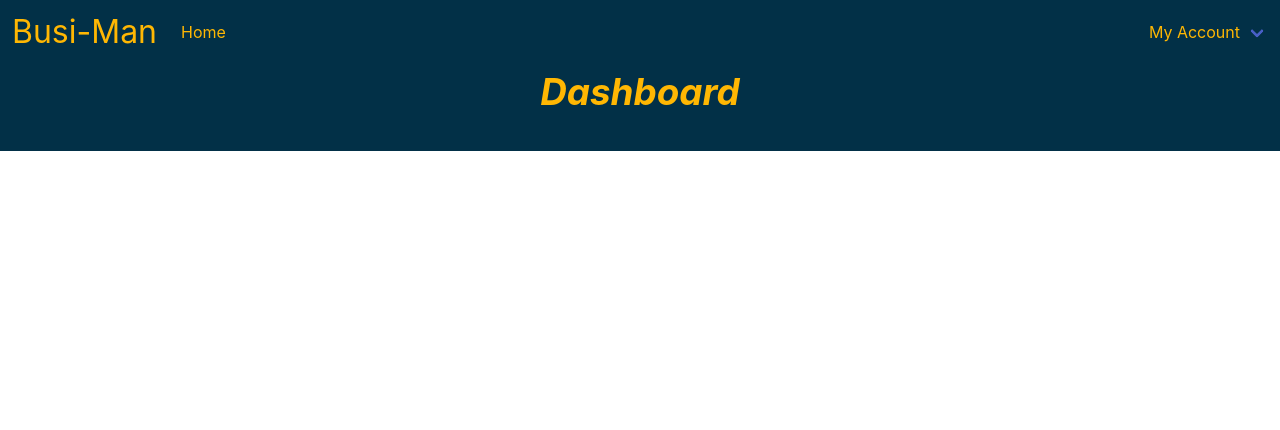
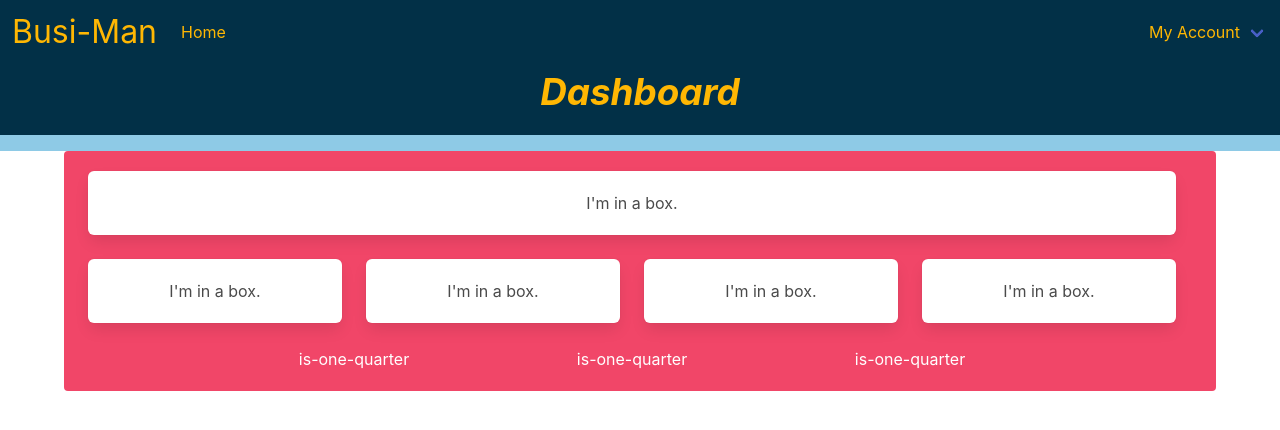
Before and after one commit to lnewmanheggie/Busi-Man, a React (Create React App) app: page /dashboard in a window 1280 px wide. Shown: the top 430 px of the page. Built offline with nearby package versions, Linux system fonts and the light colour scheme.

Commit message:
dashboard layout

```diff
--- a/src/components/Header.js
+++ b/src/components/Header.js
@@ -8,8 +8,9 @@ function Header({ heading }) {
             color: '#ffb703',
             fontWeight: 'bold',
             backgroundColor: '#023047',
-            paddingBottom: '2rem',
-            fontStyle: 'italic'
+            paddingBottom: '1rem',
+            fontStyle: 'italic',
+            borderBottom: '1rem solid #8ecae6'
         }
     }
 
--- a/src/pages/Dashboard.js
+++ b/src/pages/Dashboard.js
@@ -8,6 +8,41 @@ function Dashboard() {
         <>
             <Navbar />
             <Header heading={'Dashboard'}/>
+            <div className="container">
+                <div className="notification is-danger">
+                    <div class="box">
+                        I'm in a box.
+                    </div>
+                    <div class="columns">
+                        <div class="column">
+                            <div class="box">
+                                I'm in a box.
+                            </div>
+                        </div>
+                        <div class="column">
+                            <div class="box">
+                                I'm in a box.
+                            </div>
+                        </div>
+                        <div class="column">
+                            <div class="box">
+                            I'm in a box.
+                            </div>
+                        </div>
+                        <div class="column">
+                            <div class="box">
+                            I'm in a box.
+                            </div>
+                        </div>
+                    </div>
+
+                    <div class="columns is-centered">
+                        <div class="column is-one-quarter">is-one-quarter</div>
+                        <div class="column is-one-quarter">is-one-quarter</div>
+                        <div class="column is-one-quarter">is-one-quarter</div>
+                    </div>
+                </div>
+            </div>
         </>
     )
 
```
Also changed, not shown: Dashboard.png (deleted), Untitled.png (added).
